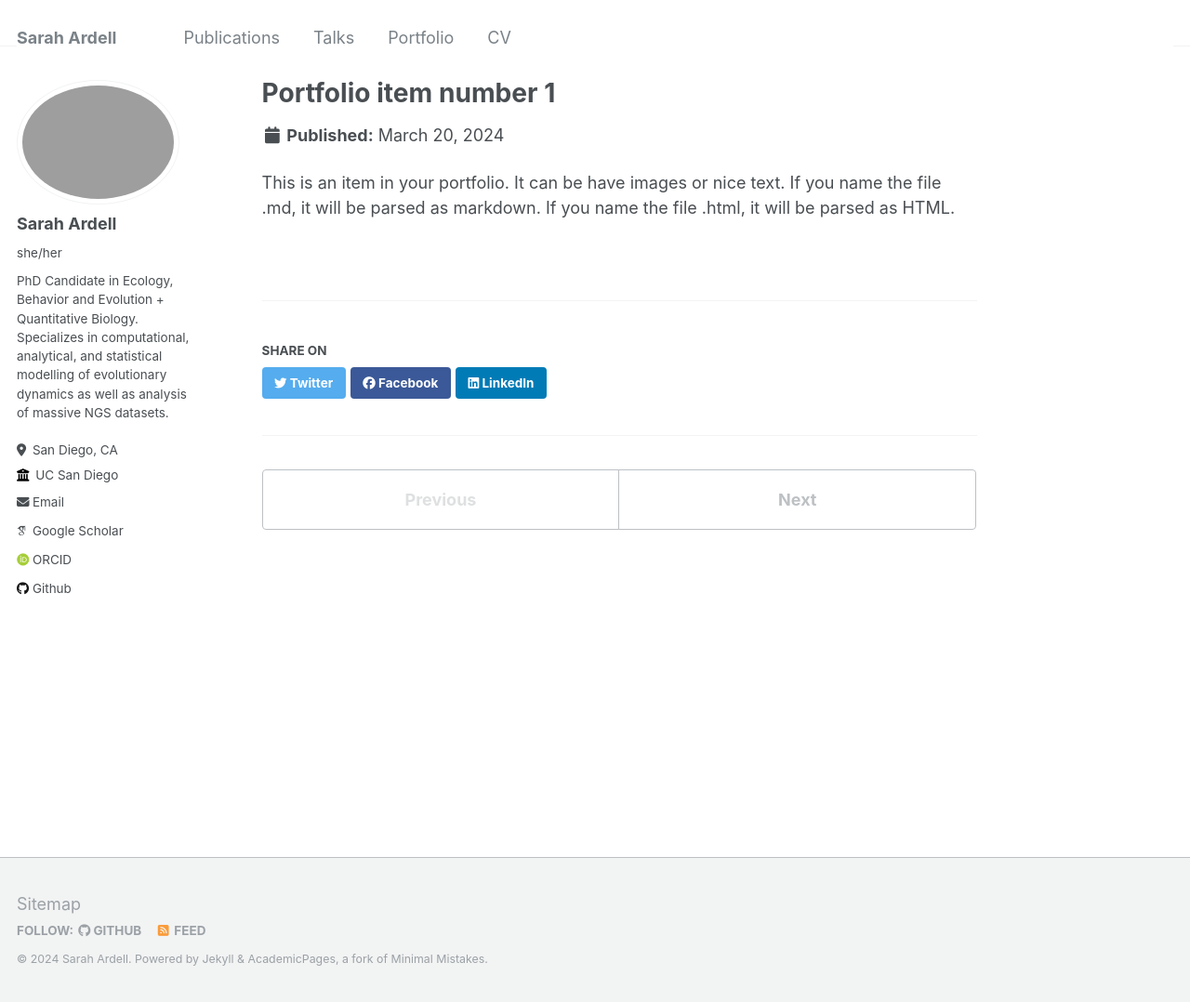
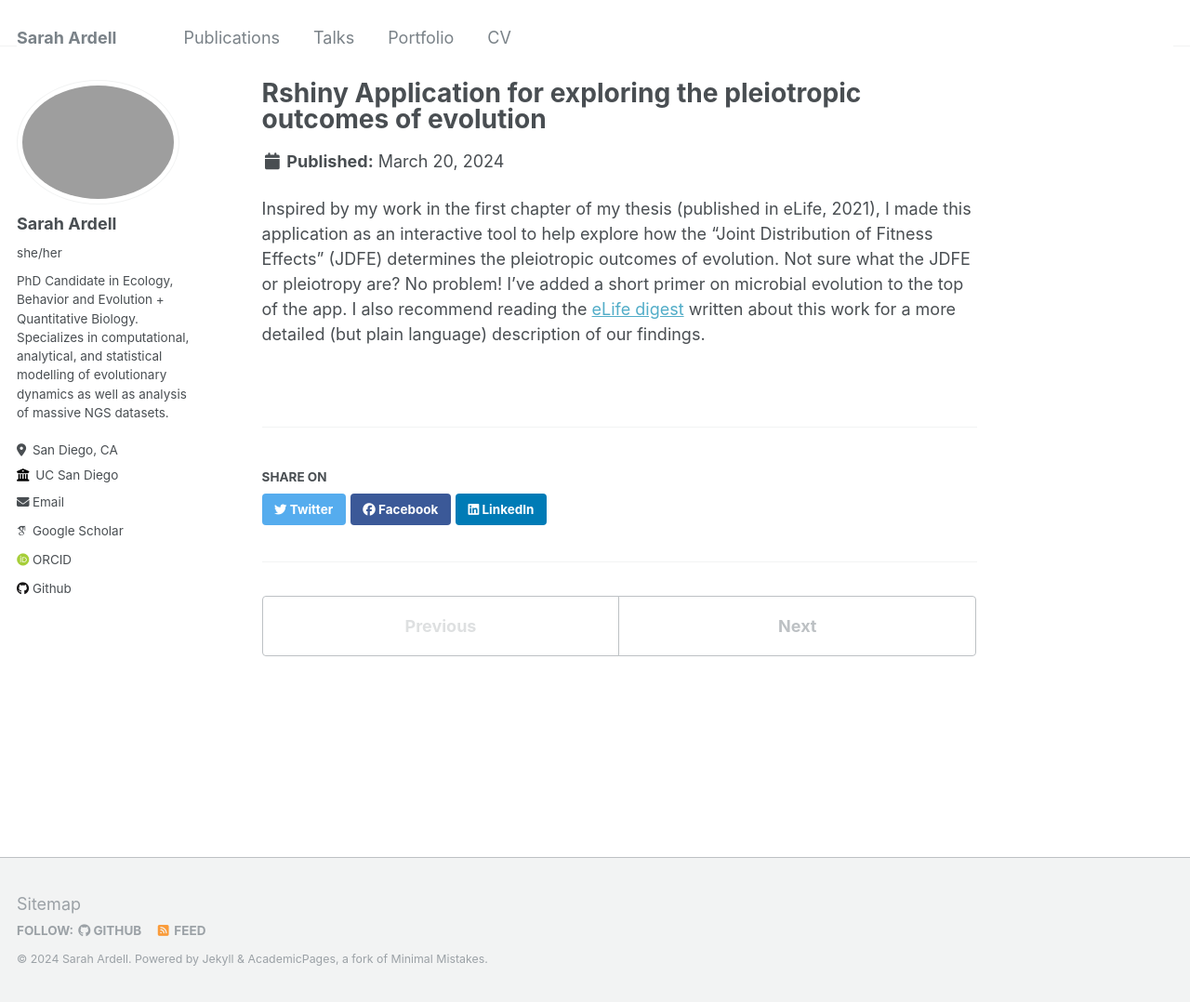
Before and after one commit to ardellsarah/ardellsarah.github.io, a Jekyll site: the page built from _portfolio/portfolio-1.md, in a window 1280 px wide and 1078 px high. Shown: the whole window at 93% size. Built offline with Jekyll 4.4.1, drawn with Linux system fonts in a browser that asks for light colours; some web fonts are replaced.

Commit message:
Update portfolio-1.md

```diff
--- a/_portfolio/portfolio-1.md
+++ b/_portfolio/portfolio-1.md
@@ -1,7 +1,7 @@
 ---
-title: "Portfolio item number 1"
-excerpt: "Short description of portfolio item number 1<br/><img src='/images/500x300.png'>"
+title: "Rshiny Application for exploring the pleiotropic outcomes of evolution"
+excerpt: "An Rshiny application for exploring the pleiotropic outcomes of evolution 1<br/><img src='/images/500x300.png'>"
 collection: portfolio
 ---
 
-This is an item in your portfolio. It can be have images or nice text. If you name the file .md, it will be parsed as markdown. If you name the file .html, it will be parsed as HTML.
+Inspired by my work in the first chapter of my thesis (published in eLife, 2021), I made this application as an interactive tool to help explore how the "Joint Distribution of Fitness Effects" (JDFE) determines the pleiotropic outcomes of evolution. Not sure what the JDFE or pleiotropy are? No problem! I've added a short primer on microbial evolution to the top of the app. I also recommend reading the [eLife digest](https://elifesciences.org/articles/73250) written about this work for a more detailed (but plain language) description of our findings.
```
